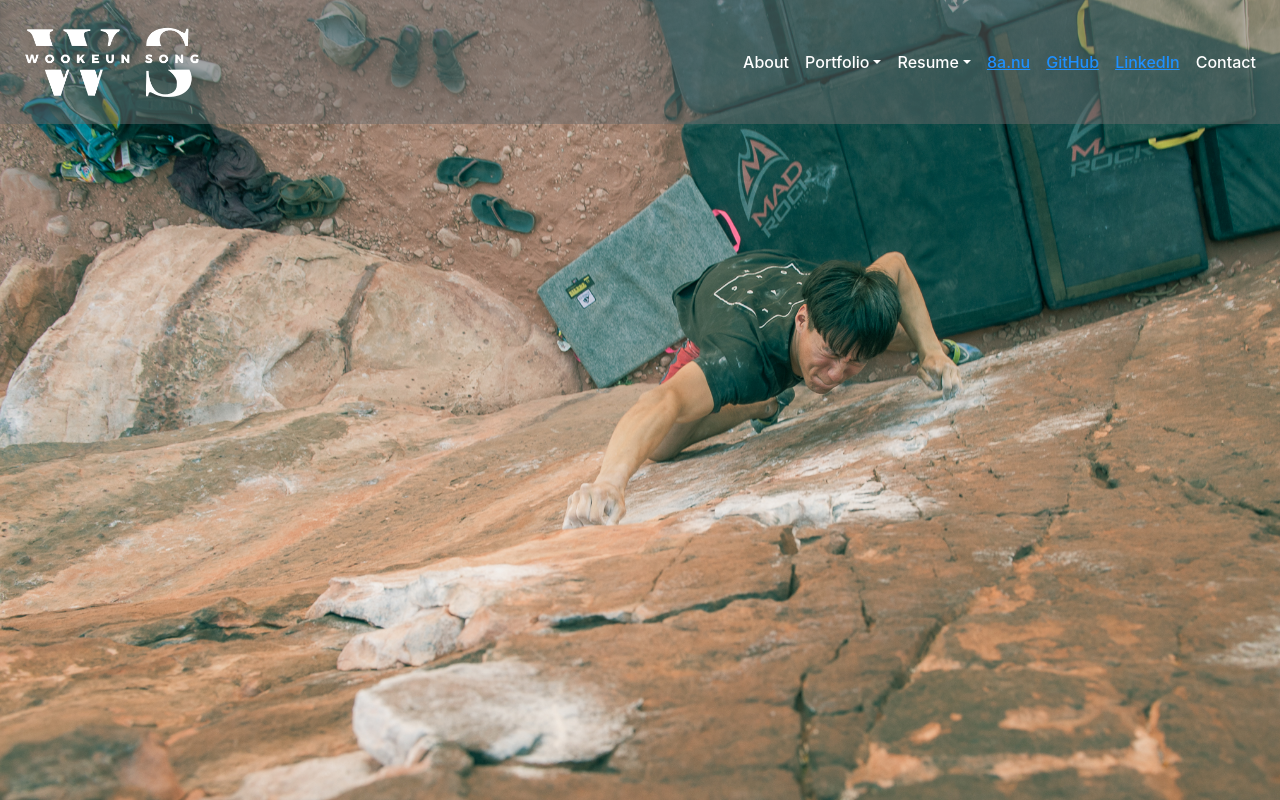
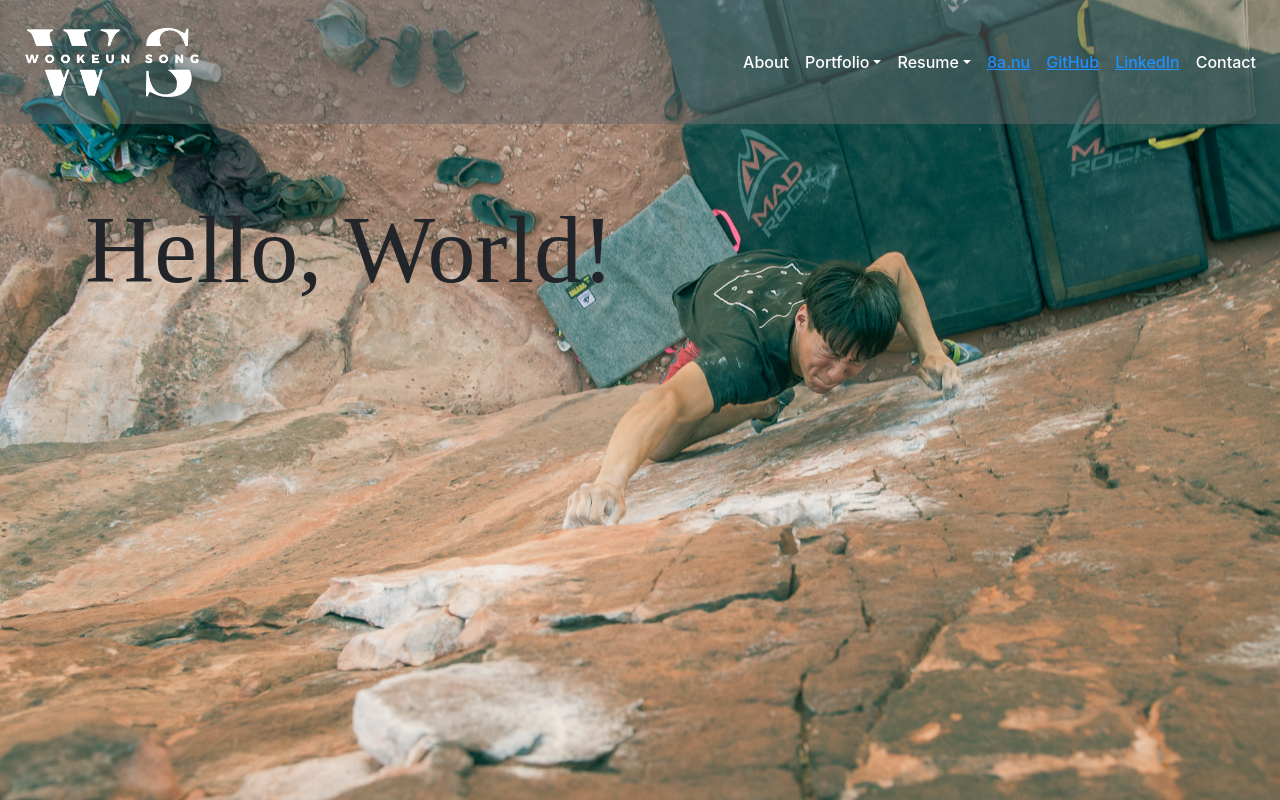
Before and after one commit to Bigg-O/Portfolio_Website, a React (Create React App) app: page / in a window 1280 px wide. Built offline with nearby package versions, Linux system fonts and the light colour scheme.

Commit message:
hello world

```diff
--- a/package.json
+++ b/package.json
@@ -7,10 +7,12 @@
     "@testing-library/jest-dom": "^4.2.4",
     "@testing-library/react": "^9.3.2",
     "@testing-library/user-event": "^7.1.2",
+    "animate.css": "^3.7.2",
     "bootstrap": "^4.4.1",
     "emailjs": "^2.2.0",
     "emailjs-com": "^2.4.1",
     "react": "^16.12.0",
+    "react-animate-on-scroll": "^2.1.5",
     "react-bootstrap": "^1.0.0-beta.16",
     "react-dom": "^16.12.0",
     "react-image": "^2.2.2",
--- a/src/App.js
+++ b/src/App.js
@@ -9,12 +9,14 @@ import './App.css'
 import Jumbotron from 'react-bootstrap/Jumbotron'
 import SoftwarePortfolio from './Containers/SoftwarePortfolio'
 import Contact from './Containers/Contact'
+import Welcome from './Components/Welcome'
 
 function App() {
   return (
     <Jumbotron fluid className="mainJumbo">
       <Router>
         <Homebar />
+        <Route exact path="/" component={Welcome} />
         <Route exact path="/About" component={About} />
         <Route exact path="/Software_Portfolio" component={SoftwarePortfolio}/>
         <Route exact path="/Robotics_Portfolio" />
--- /dev/null
+++ b/src/Components/Welcome.jsx
@@ -0,0 +1,11 @@
+import React from "react";
+import "./css/Welcome.css";
+import Container from "react-bootstrap/Container";
+
+export default function Welcome() {
+  return (
+    <Container className="hello-box" as="h1">
+      Hello, World!
+    </Container>
+  );
+}
--- /dev/null
+++ b/src/Components/css/Welcome.css
@@ -0,0 +1,5 @@
+.hello-box.container{
+    margin-top: 10%;
+    font-family: "Times New Roman", Times, serif;
+    font-size: 6em;
+}
```
Also changed, not shown: 1 other file (tests, documents, lock files or other folders).
